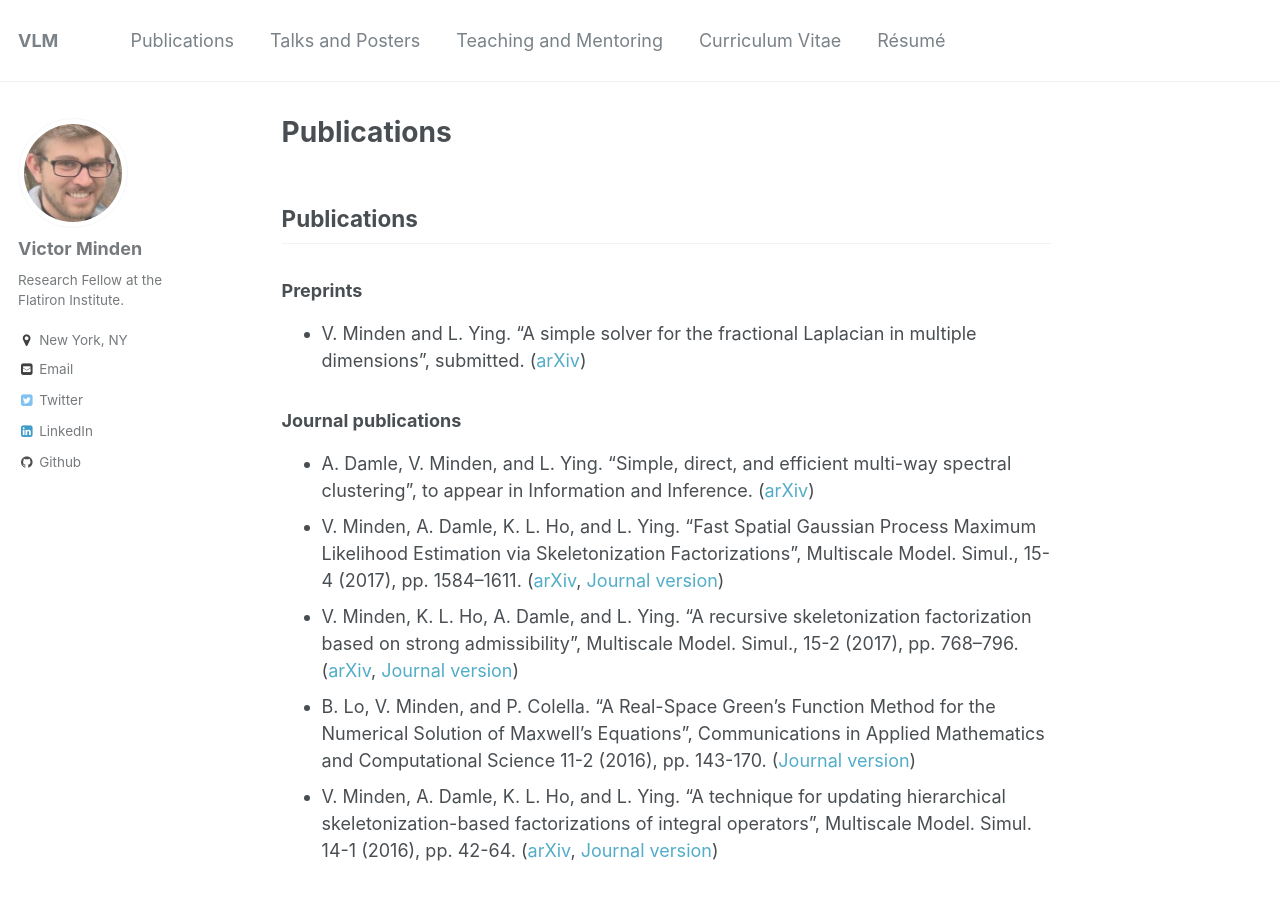
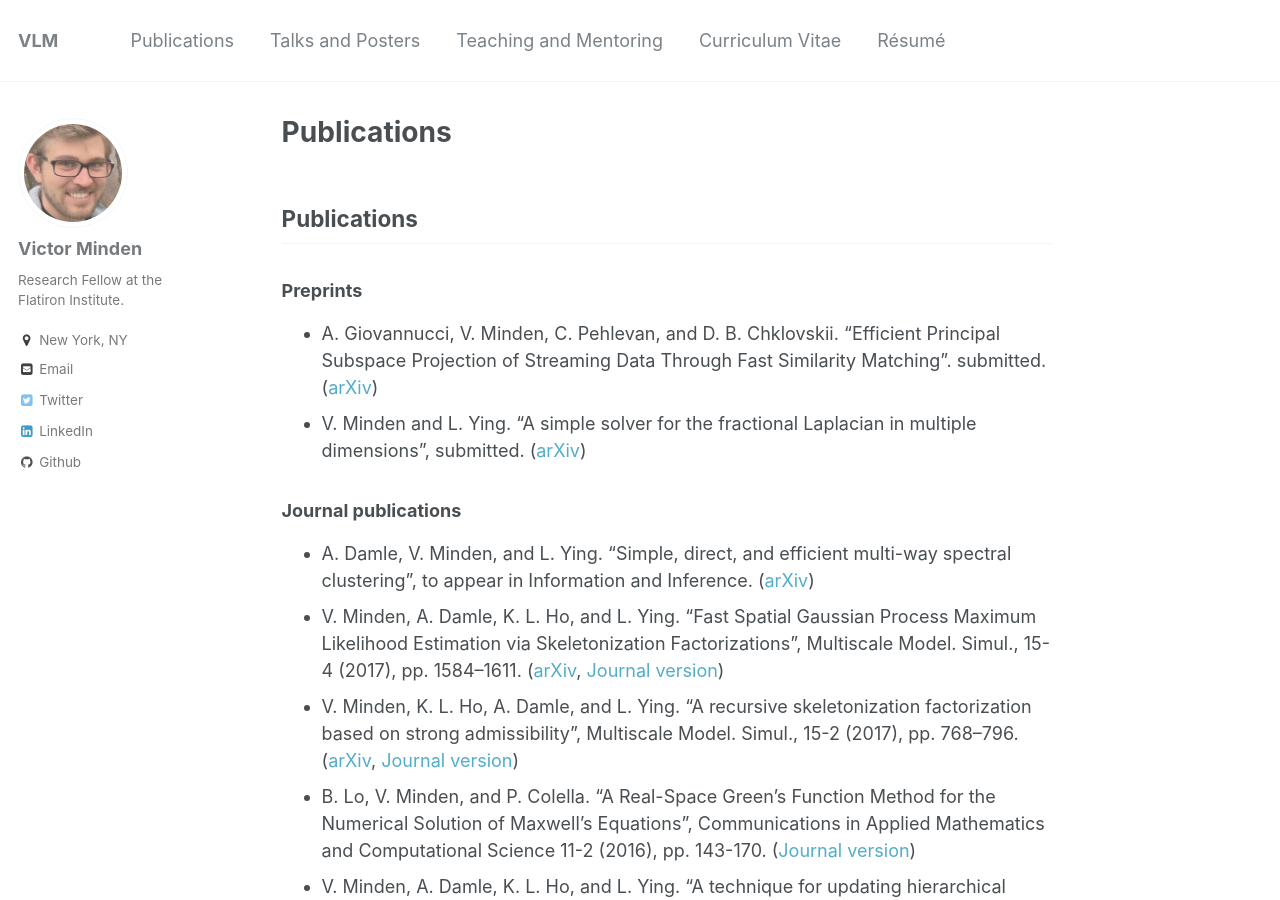
Before and after one commit to victorminden/victorminden.github.io, a Jekyll site: the page built from _pages/papers.md, in a window 1280 px wide and 900 px high. Built offline with Jekyll 4.4.1, drawn with Linux system fonts in a browser that asks for light colours.

Commit message:
Update papers.md

```diff
--- a/_pages/papers.md
+++ b/_pages/papers.md
@@ -10,6 +10,7 @@ permalink: /papers.html
 ## Publications
 
 ### Preprints
+- A. Giovannucci, V. Minden, C. Pehlevan, and D. B. Chklovskii. "Efficient Principal Subspace Projection of Streaming Data Through Fast Similarity Matching". submitted. ([arXiv](http://arxiv.org/abs/1808.02083))
 - V. Minden and L. Ying.  "A simple solver for the fractional Laplacian in multiple dimensions", submitted. ([arXiv](https://arxiv.org/abs/1802.03770))
 
 ### Journal publications
```
